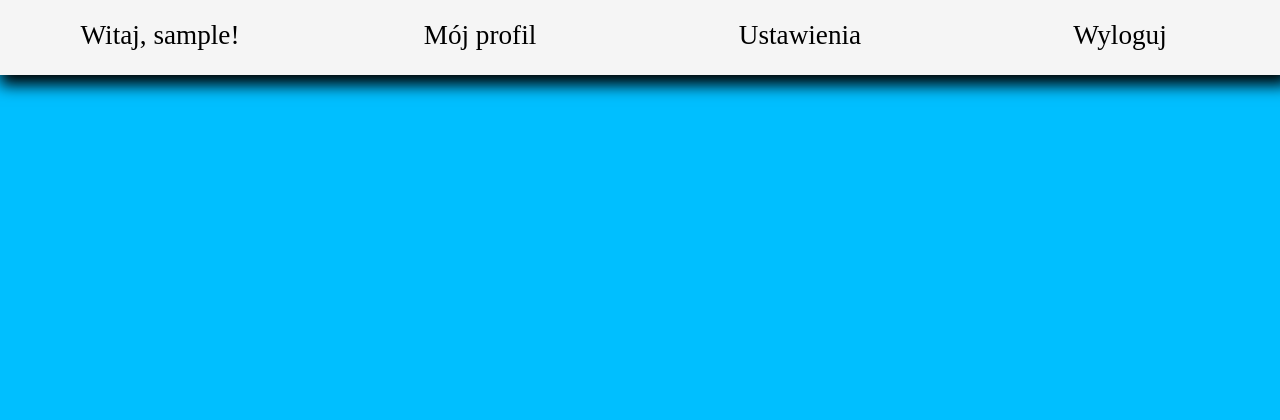
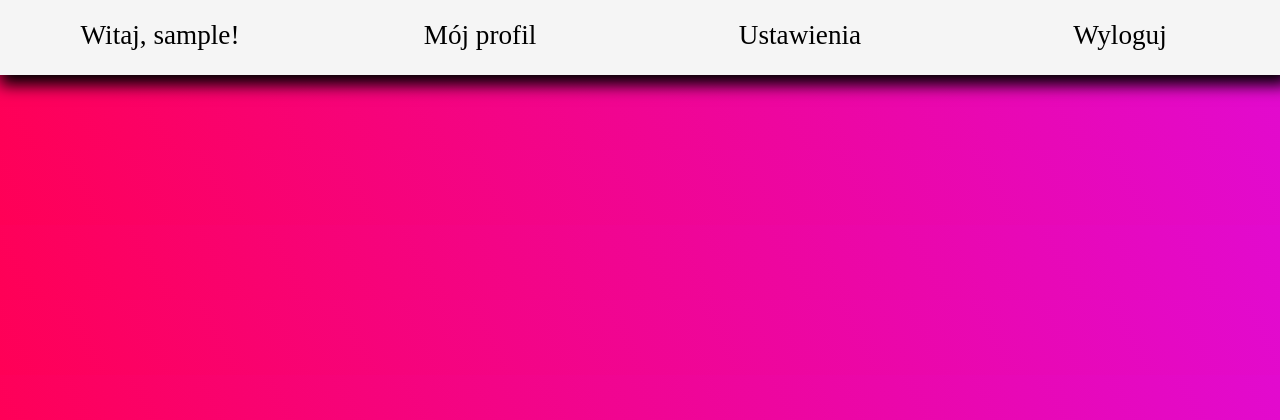
Before and after one commit to polishfrog/loginsystem, a PHP site: page /pulpit.php in a window 1280 px wide. Shown: the top 420 px of the page. Run offline with PHP 8.4, Linux system fonts and the light colour scheme; the visitor is signed in with stand-in values (Sample User, id 1).

Commit message:
Add files via upload

```diff
--- a/pulpit.css
+++ b/pulpit.css
@@ -1,7 +1,8 @@
 body{
     margin: 0 auto;
     padding: 0 auto;
-    background-color: deepskyblue;
+    background: rgb(226,10,207);
+    background: linear-gradient(243deg, rgba(226,10,207,1) 0%, rgba(255,0,86,1) 100%);
 }
 
 .gora{
@@ -27,3 +28,31 @@ body{
     text-decoration: none;
     color: black;
 }
+
+
+.lewy, .prawy, .srodek{
+    float: left;
+}
+
+
+.lewy{
+    width: 100px;
+    margin-left: 200px;
+    background-color: white;
+    color: black;
+}
+
+.prawy{
+    width: 100px;
+    margin-right: 200px;
+    background-color: white;
+    color: black;
+}
+
+.lewy{
+    width: 700px;
+    margin-left: 30px;
+    margin-right: 30px;
+    background-color: white;
+    color: black;
+}
--- a/pulpit.php
+++ b/pulpit.php
@@ -16,5 +16,15 @@
             <div class="przyciski"><a href="logout.php">Wyloguj</a></div>
         </div>
 
+        <div class="lewy">
+
+        </div>
+        <div class="srodek">
+
+        </div>
+        <div class="prawy">
+
+        </div>
+
     </body>
 </html>
```
